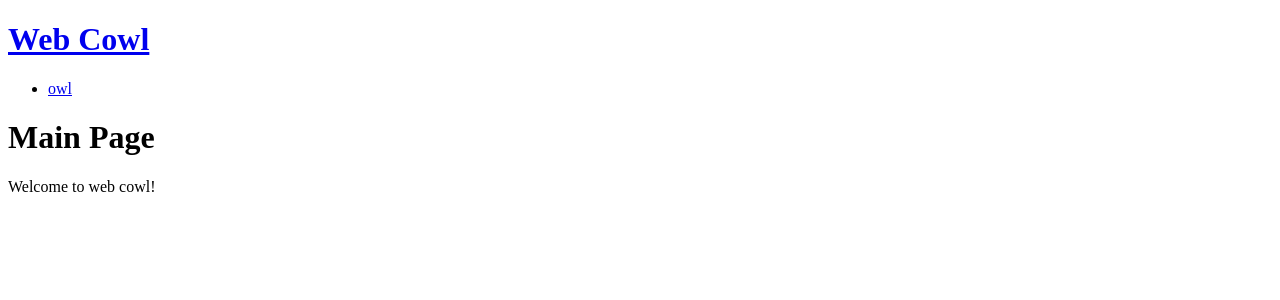
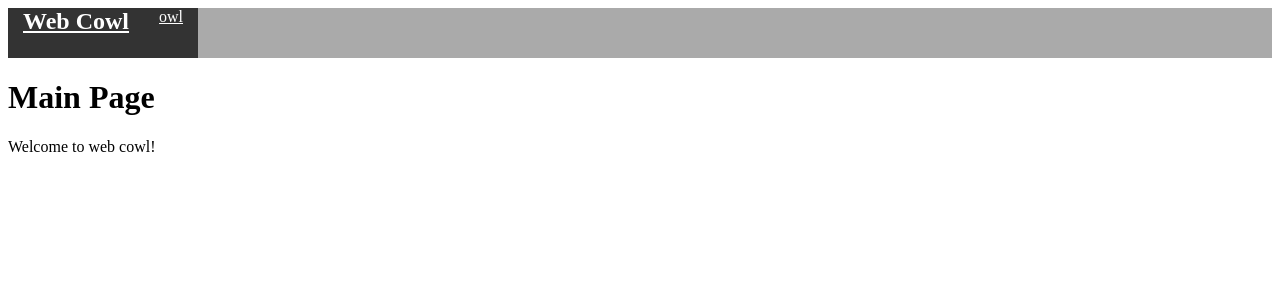
Before and after one commit to taurus-cmb/webcowl, a Python web app: template webcowl/templates/home.html in a window 1280 px wide. Shown: the top 300 px of the page. Run offline with Jinja, Linux system fonts and the light colour scheme; the template is opened without the code that fills it, so the values that code supplies are empty; some libraries are stand-ins or nearby versions.

Commit message:
rearrange base a little, add stylesheet
make nav links into a top menu

```diff
--- /dev/null
+++ b/webcowl/static/webcowl.css
@@ -0,0 +1,20 @@
+nav {
+    display: flex;
+    height: 50px;
+    background-color: #aaa;
+}
+nav * {
+    display: inline-block;
+    height: 100%;
+    margin: 0;
+    padding: 0;
+}
+nav a {
+    padding-right: 15px;
+    padding-left: 15px;
+    background-color: #333;
+    color: white;
+}
+nav a:hover {
+    background-color: #303;
+}
--- a/webcowl/templates/base.html
+++ b/webcowl/templates/base.html
@@ -3,18 +3,19 @@
     <head>
         <title>Web Cowl</title>
         <meta name="viewport" content="width=device-width, initial-scale=1.0" />
+        <link rel="stylesheet" href="{{ url_for('static', filename='webcowl.css') }}">
         <script
             type="module"
             src="https://cdn.jsdelivr.net/gh/starfederation/datastar@v1.0.0-beta.11/bundles/datastar.js"
         ></script>
     </head>
     <body>
-        <h1><a href="{{ url_for('home') }}">Web Cowl</a></h1>
-        <ul>
-            <li><a href="{{ url_for('owl.main') }}">owl</a></li>
-        </ul>
+        <nav>
+            <h1><a href="{{ url_for('home') }}">Web Cowl</a></h1>
+            <a href="{{ url_for('owl.main') }}">owl</a>
+        </nav>
 
-        <h1>{% block title %}{% endblock %}</h1>
+        {% block title %}{% endblock %}
 
         {% block content %}{% endblock %}
     </body>
--- a/webcowl/templates/home.html
+++ b/webcowl/templates/home.html
@@ -1,5 +1,9 @@
 {% extends 'base.html' %}
 
-{% block title %} Main Page {% endblock %}
+{% block title %}
+<h1>Main Page</h1>
+{% endblock %}
 
-{% block content %}Welcome to web cowl!{% endblock %}
+{% block content %}
+Welcome to web cowl!
+{% endblock %}
--- a/webcowl/templates/owl/main.html
+++ b/webcowl/templates/owl/main.html
@@ -1,6 +1,8 @@
 {% extends 'base.html' %}
 
-{% block title %} Owl {% endblock %}
+{% block title %}
+<h1>Owl</h1>
+{% endblock %}
 
 {% block content %}
 {# separate variable because I can't figure out another way to nest/escape quotes #}
```
Also changed, not shown: 1 other file.
